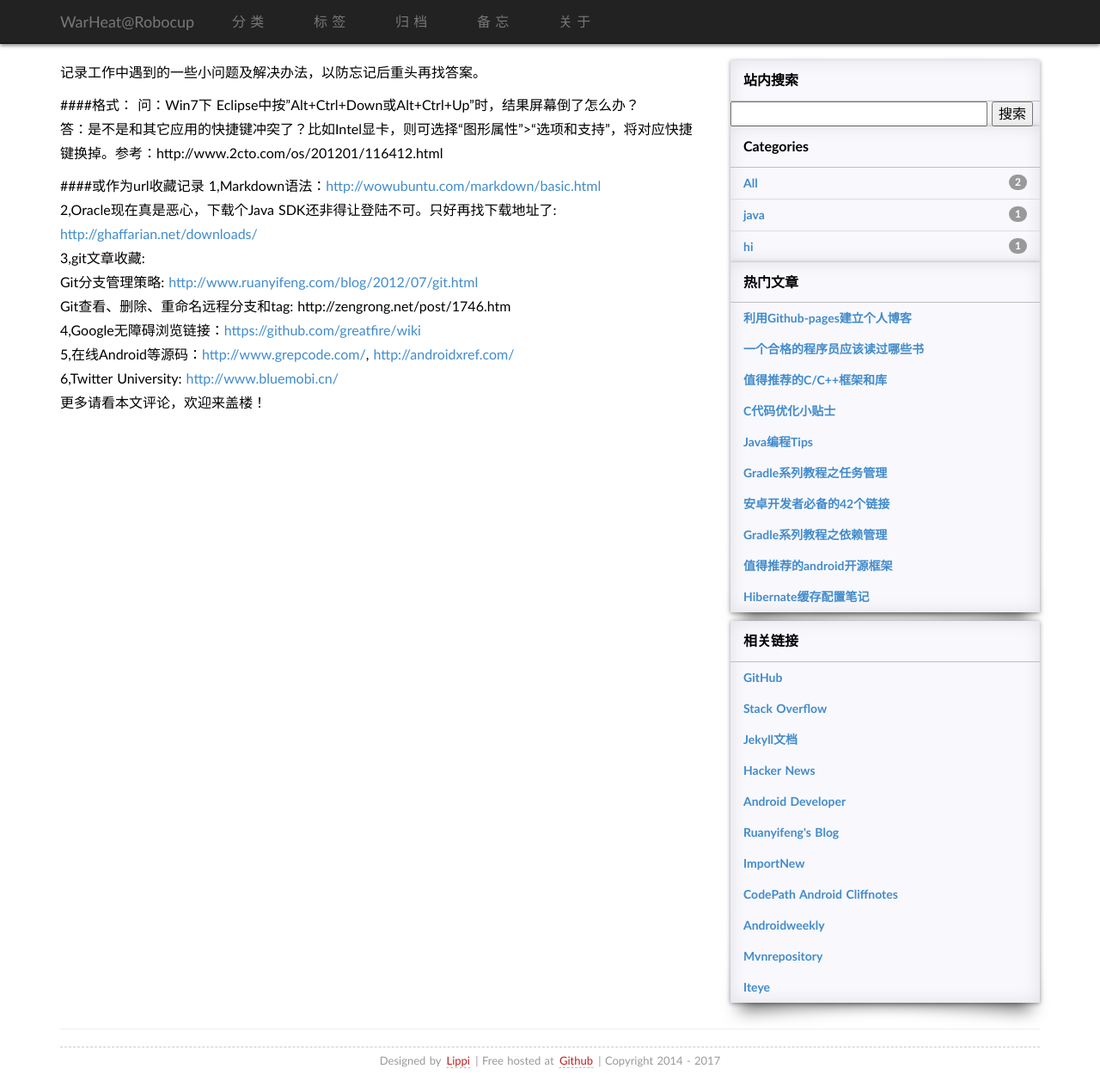
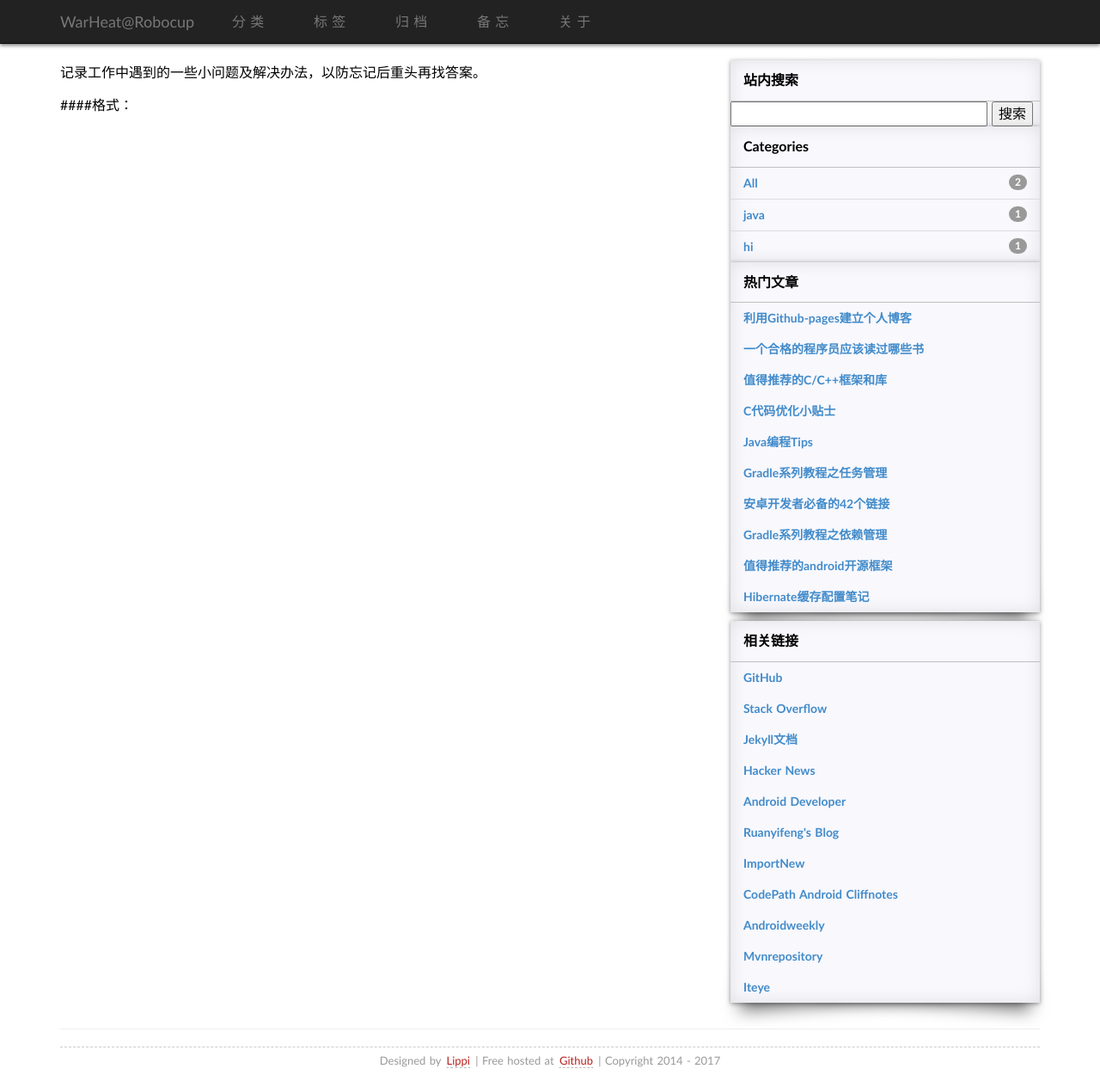
Before and after one commit to whtqh/whtqh.github.io, a Jekyll site: the page built from faqs.md, in a window 1280 px wide and 1257 px high. Shown: the whole window at 86% size. Built offline with Jekyll 4.4.1, drawn with Linux system fonts in a browser that asks for light colours; some web fonts are replaced; comment, search, counter and statistics services are not loaded.

Commit message:
make some change
~

```diff
--- a/faqs.md
+++ b/faqs.md
@@ -5,19 +5,7 @@ title: "问答：Faqs"
 记录工作中遇到的一些小问题及解决办法，以防忘记后重头再找答案。
 
 ####格式：
-问：Win7下 Eclipse中按"Alt+Ctrl+Down或Alt+Ctrl+Up"时，结果屏幕倒了怎么办？
-答：是不是和其它应用的快捷键冲突了？比如Intel显卡，则可选择“图形属性”>“选项和支持”，将对应快捷键换掉。参考：http://www.2cto.com/os/201201/116412.html
 
-####或作为url收藏记录
-1,Markdown语法：<http://wowubuntu.com/markdown/basic.html>
-2,Oracle现在真是恶心，下载个Java SDK还非得让登陆不可。只好再找下载地址了: <http://ghaffarian.net/downloads/>
-3,git文章收藏:
-Git分支管理策略: <http://www.ruanyifeng.com/blog/2012/07/git.html>
-Git查看、删除、重命名远程分支和tag: http://zengrong.net/post/1746.htm
-4,Google无障碍浏览链接：<https://github.com/greatfire/wiki>
-5,在线Android等源码：<http://www.grepcode.com/>, <http://androidxref.com/>
-6,Twitter University: <http://www.bluemobi.cn/>
-更多请看本文评论，欢迎来盖楼！
 
 <!-- Blog Comments -->
 <div class="media">
```
